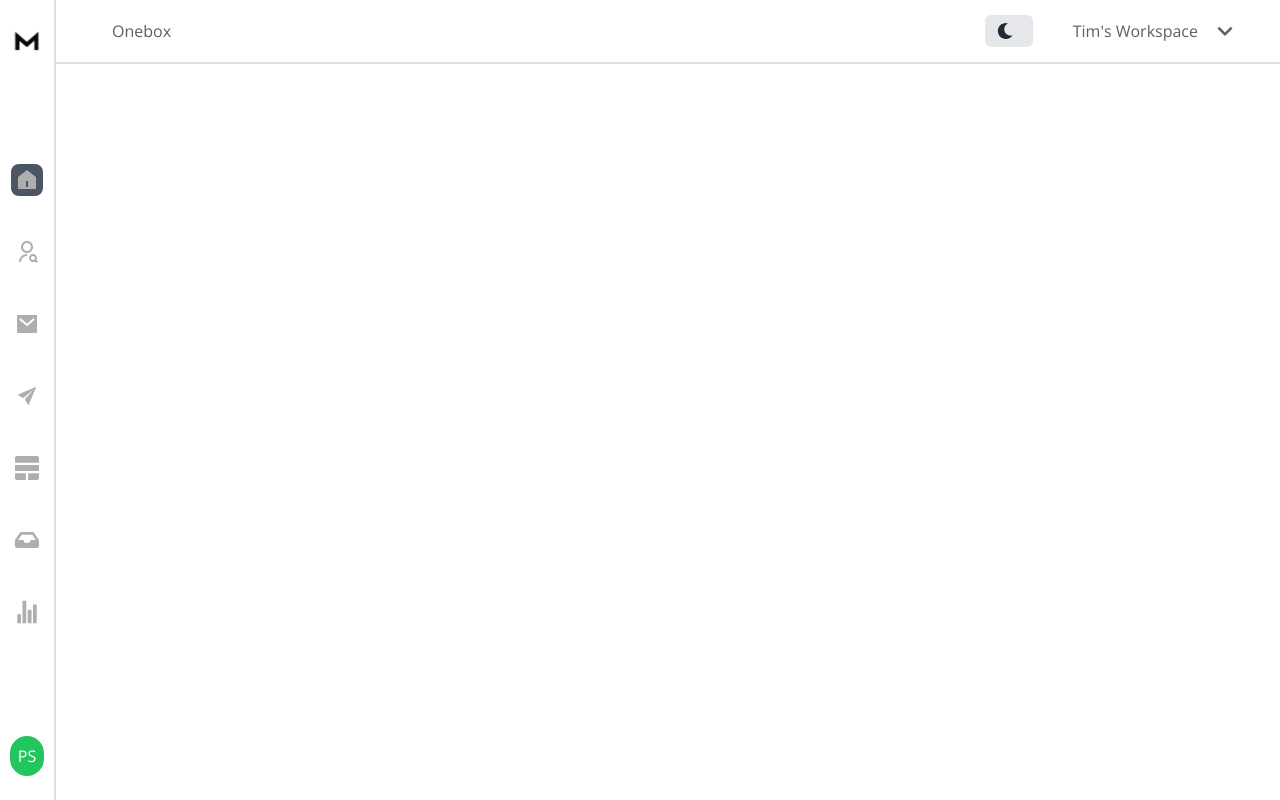
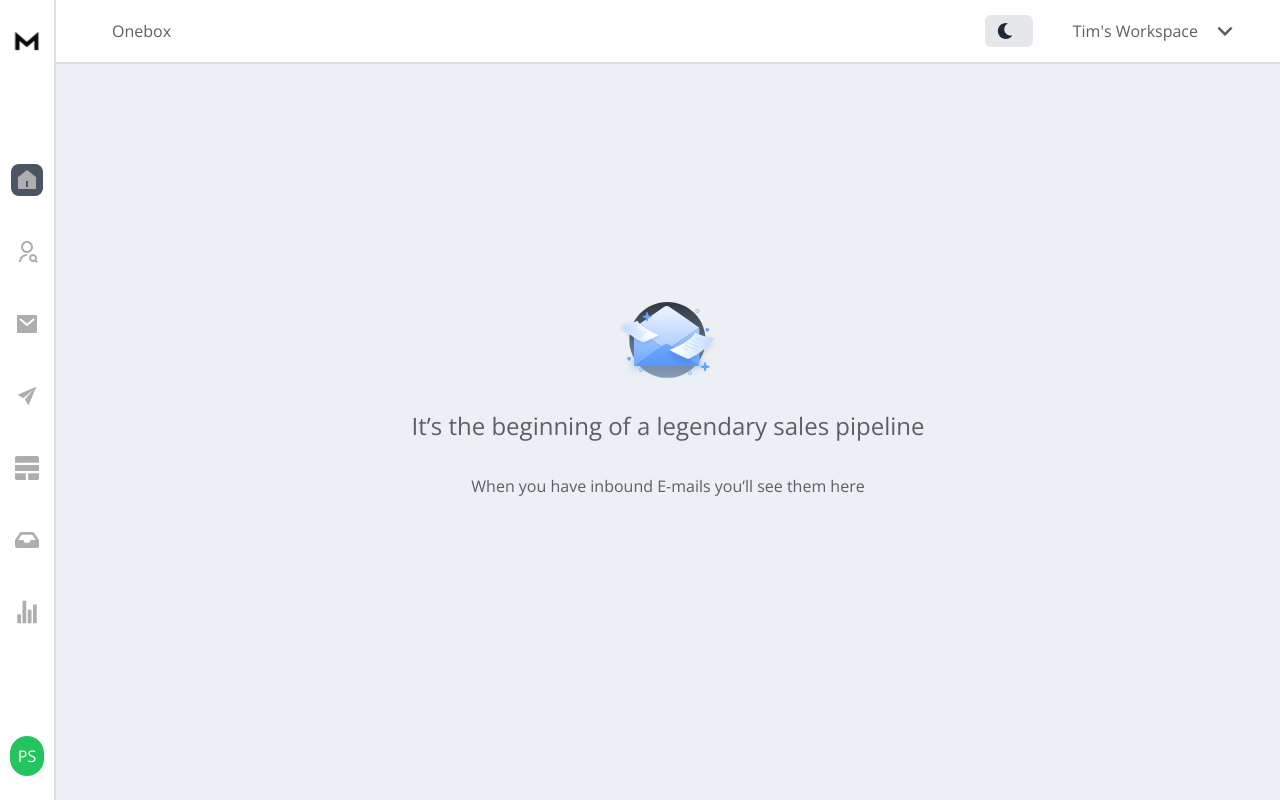
Before and after one commit to SurajjBhardwaj/F-assignment, a Next.js app: page /onebox in a window 1280 px wide. Built offline with nearby package versions, Linux system fonts and the light colour scheme.

Commit message:
added common view

```diff
--- /dev/null
+++ b/src/app/component/CommonView.tsx
@@ -0,0 +1,46 @@
+"use client";
+
+import { useContext, useEffect } from "react";
+import Image from "next/image";
+import { tokenContext } from "@/context/TokenContextProvider";
+
+function CommonView() {
+  const { token } = useContext(tokenContext) || {};
+
+  useEffect(() => {
+    async function call() {
+      if (token) {
+        const response = await fetch(
+          "https://hiring.reachinbox.xyz/api/v1/onebox/reset",
+          {
+            method: "GET",
+            headers: {
+              Authorization: token,
+            },
+          }
+        );
+
+        if (!response.ok) {
+          console.error("Failed to fetch data:", response.statusText);
+        }
+      }
+    }
+    call();
+  }, [token]);
+
+  return (
+    <div className="dark:text-white text-[#5B5F66] bg-[#ECEFF3] dark:bg-black flex justify-center items-center h-screen flex-col">
+      <div>
+        <Image src="/main.svg" alt="Illustration" width={100} height={100} />
+      </div>
+      <div className="text-2xl my-8">
+        It’s the beginning of a legendary sales pipeline
+      </div>
+      <div className="dark:text-[#9E9E9E] text-[#5B5F66]">
+        When you have inbound E-mails you’ll see them here
+      </div>
+    </div>
+  );
+}
+
+export default CommonView;
--- a/src/app/component/Home.tsx
+++ b/src/app/component/Home.tsx
@@ -23,7 +23,8 @@ export default function Home() {
     const tokenFromUrl = urlParams.get("token");
 
     if (tokenFromUrl) {
-      localStorage.setItem("authToken", tokenFromUrl);
+            localStorage.setItem("authToken", `Bearer ${token}`);
+
       setToken(tokenFromUrl);
     }
 
@@ -46,7 +47,7 @@ export default function Home() {
   };
 
   return (
-    <div className="flex flex-col justify-center items-center h-screen w-screen">
+    <div className="flex flex-col justify-center items-center hCommonV-screen w-screen">
       {/* Header */}
       <div className="flex items-center justify-center w-full border-b border-header h-[5.3%]">
         <Image
--- a/src/app/onebox/OneBox.tsx
+++ b/src/app/onebox/OneBox.tsx
@@ -4,6 +4,7 @@ import React from "react";
 import NavbarTop from "../component/NavbarTop";
 import NavbarSide from "../component/NavbarSide";
 import { useState } from "react";
+import CommonView from "../component/CommonView";
 
 const OneBox = () => {
   const [selectedComponent, setSelectedComponent] = useState(null);
@@ -16,6 +17,7 @@ const OneBox = () => {
     <div id="root" className="h-screen w-screen dark:bg-black bg-white pl-14">
       <NavbarTop />
       <NavbarSide onMenuItemClick={handleMenuItemClick} />
+      <CommonView />
     </div>
   );
 };
```
Also changed, not shown: public/main.svg (added).
